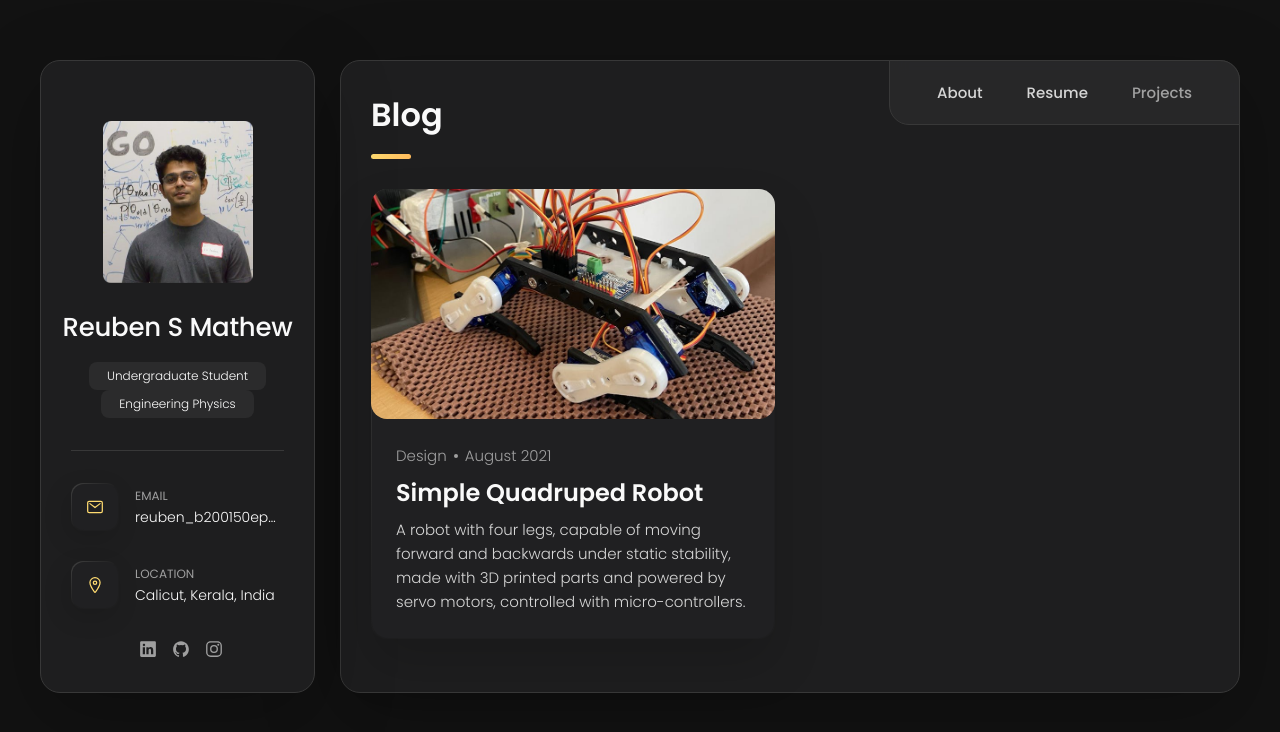
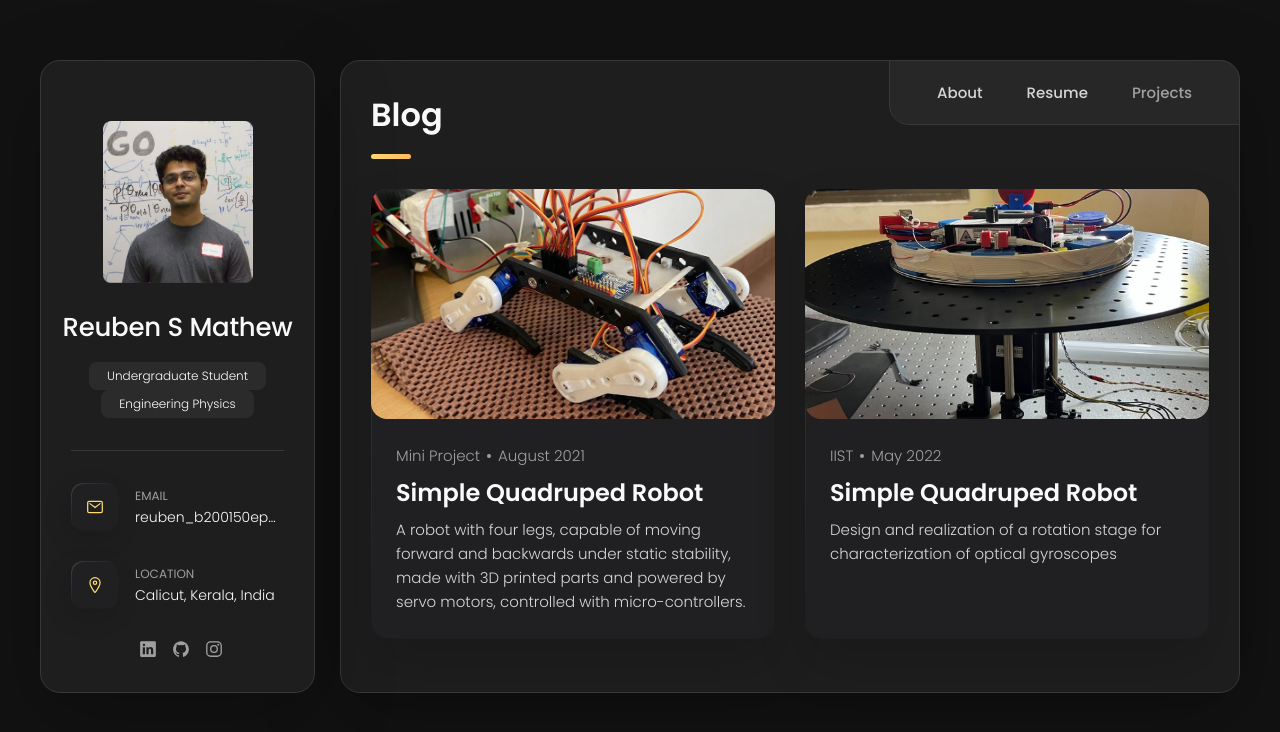
Before and after one commit to rbnsmathew/rbnsmathew.github.io, a plain HTML site: page index.html in a window 1280 px wide. Both pictures are taken after a click on the button "Projects". Drawn offline with nearby package versions, Linux system fonts and the light colour scheme.

Commit message:
Add Project Report

```diff
--- a/index.html
+++ b/index.html
@@ -513,17 +513,44 @@
                 <div class="blog-content">
 
                   <div class="blog-meta">
-                    <p class="blog-category">Design</p>
+                    <p class="blog-category">Mini Project</p>
 
                     <span class="dot"></span>
 
-                    <time datetime="2022-02-23">August 2021</time>
+                    <time datetime="2021-08">August 2021</time>
                   </div>
 
                   <h3 class="h3 blog-item-title">Simple quadruped robot</h3>
 
                   <p class="blog-text">
                     A robot with four legs, capable of moving forward and backwards under static stability, made with 3D printed parts and powered by servo motors, controlled with micro-controllers.
+                  </p>
+
+                </div>
+
+              </a>
+            </li>
+            <li class="blog-post-item">
+              <a href="https://github.com/rbnsmathew/rbnsmathew.github.io/blob/main/assets/docs/Sensitivity%20and%20Range%20Characterization%20of%20Optical%20Gyroscope%20using%20Controlled%20Rotation%20Stage-4.pdf">
+
+                <figure class="blog-banner-box">
+                  <img src="./assets/images/rotation_stage.jpg" alt="Rotation Stage" loading="lazy">
+                </figure>
+
+                <div class="blog-content">
+
+                  <div class="blog-meta">
+                    <p class="blog-category">IIST</p>
+
+                    <span class="dot"></span>
+
+                    <time datetime="2022-05">May 2022</time>
+                  </div>
+
+                  <h3 class="h3 blog-item-title">Simple quadruped robot</h3>
+
+                  <p class="blog-text">
+                  Design and realization of a rotation stage for characterization of optical gyroscopes
                   </p>
 
                 </div>
```
Also changed, not shown: assets/images/rotation_stage.jpg (added).
